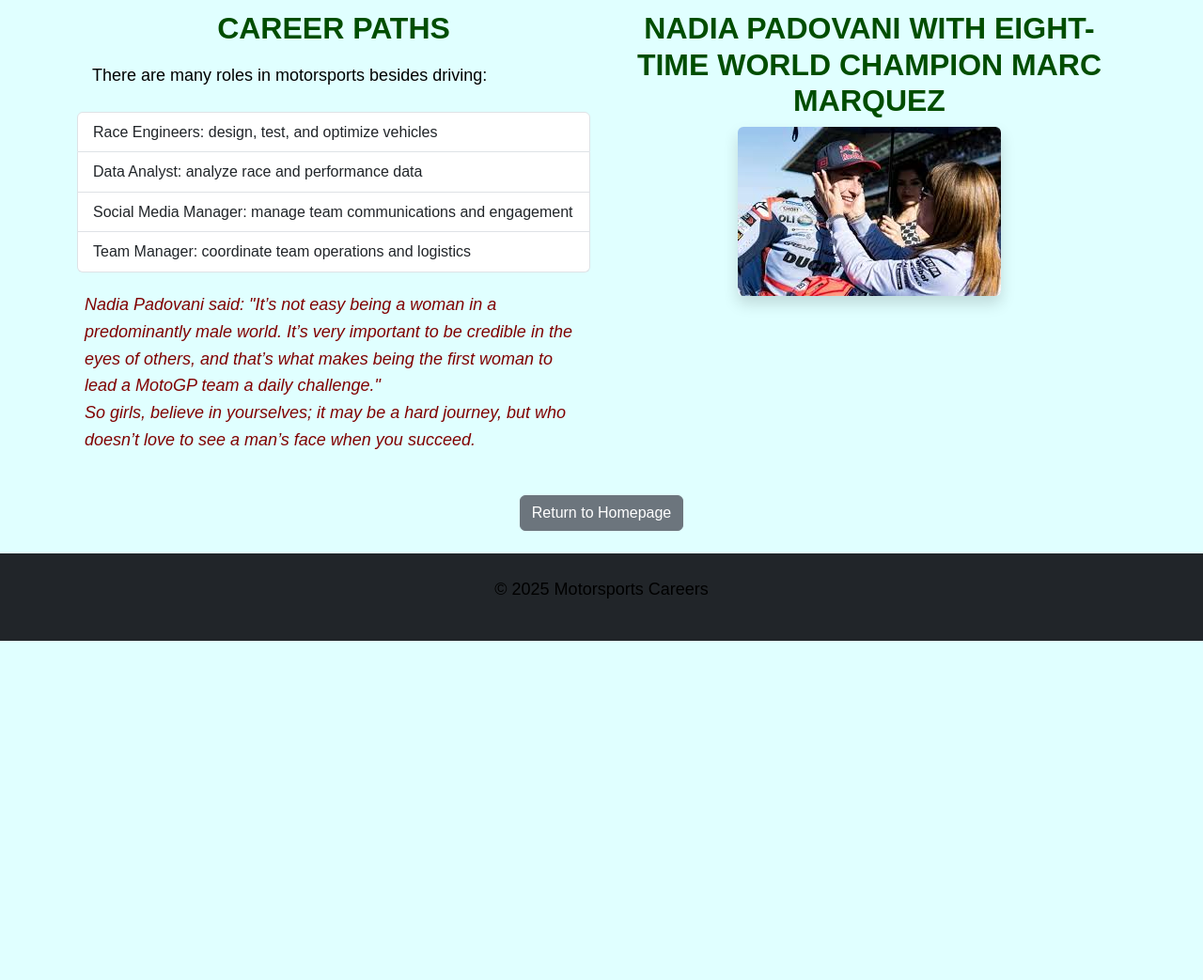
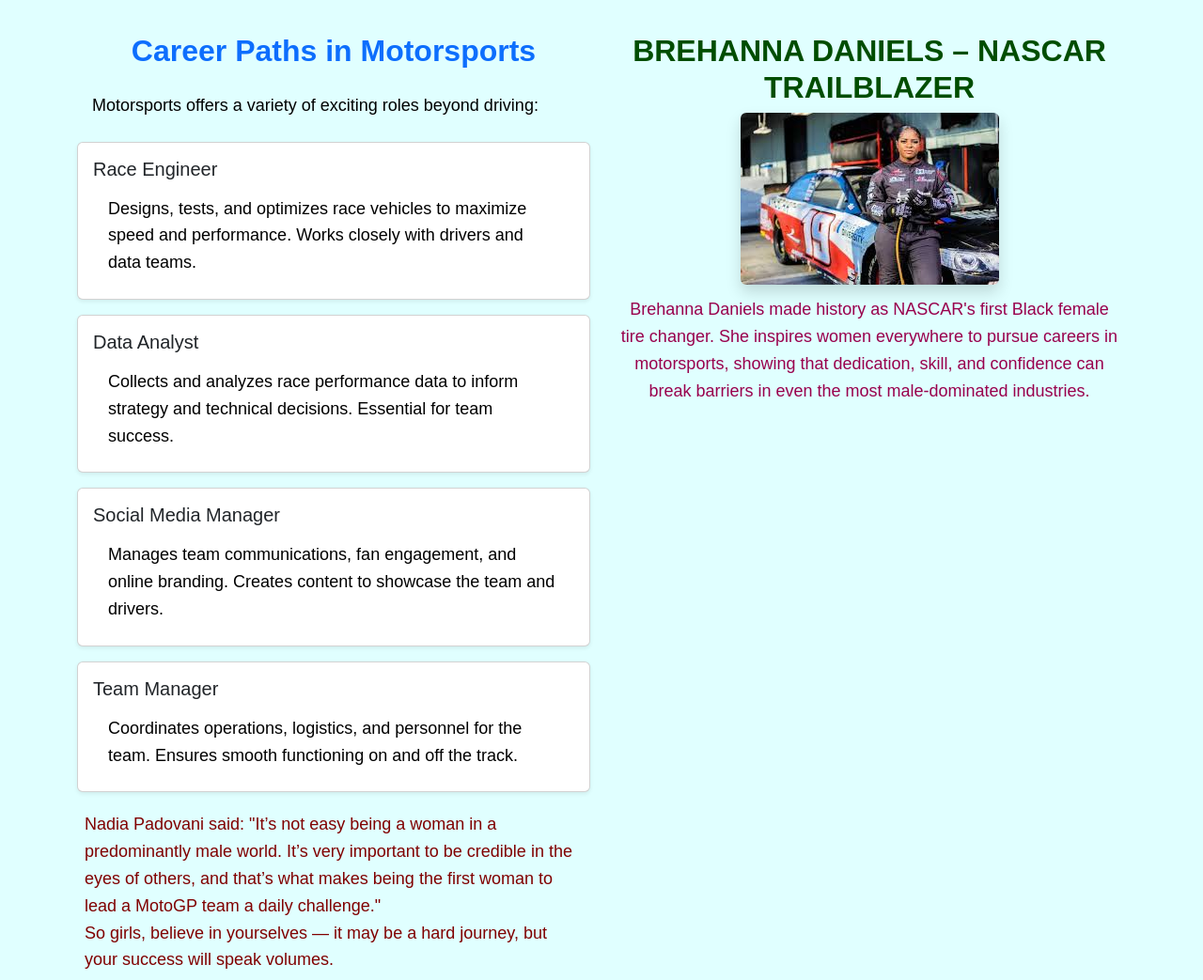
Before and after one commit to LauritaAM/womeninmotorsports, a plain HTML site: page page2.html in a window 1280 px wide. Shown: the part 520-1563 px from the top of the page at 94% size. Before the commit the page ends 1202 px from the top, so only its background shows below. Drawn offline with nearby package versions, Linux system fonts and the light colour scheme.

Commit message:
Added Brehanna Daniels picture

```diff
--- a/page2.html
+++ b/page2.html
@@ -7,9 +7,9 @@
   </head>
 
   <body>
-    <header class="bg-light py-4">
+    <header class="bg-primary text-white py-4 shadow-sm">
       <div class="container text-center">
-        <h1 class="section-title mb-3">Opportunities in Motorsports Careers</h1>
+        <h1 class="fw-bold mb-3">Opportunities in Motorsports</h1>
         <nav class="mb-3">
           <ul class="nav justify-content-center">
             <li class="nav-item"><a href="index.html" class="nav-link">Home</a></li>
@@ -20,27 +20,61 @@
       </div>
     </header>
 
-    <main class="container mt-4">
+    <main class="container my-5">
       <div class="row g-4">
         <section class="col-md-6">
-          <h2 class="section-title">Career Paths</h2>
-          <p>There are many roles in motorsports besides driving:</p>
-          <ul class="list-group mb-3">
-            <li class="list-group-item">Race Engineers: design, test, and optimize vehicles</li>
-            <li class="list-group-item">Data Analyst: analyze race and performance data</li>
-            <li class="list-group-item">Social Media Manager: manage team communications and engagement</li>
-            <li class="list-group-item">Team Manager: coordinate team operations and logistics</li>
-          </ul>
-          <p class="quote fst-italic">
+          <h2 class="text-primary fw-bold mb-3">Career Paths in Motorsports</h2>
+          <p>Motorsports offers a variety of exciting roles beyond driving:</p>
+
+           <div class="card mb-3 shadow-sm">
+            <div class="card-body">
+              <h5 class="card-title">Race Engineer</h5>
+              <p class="card-text">
+                Designs, tests, and optimizes race vehicles to maximize speed and performance. Works closely with drivers and data teams.
+              </p>
+            </div>
+          </div>
+
+            <div class="card mb-3 shadow-sm">
+            <div class="card-body">
+              <h5 class="card-title">Data Analyst</h5>
+              <p class="card-text">
+                Collects and analyzes race performance data to inform strategy and technical decisions. Essential for team success.
+              </p>
+            </div>
+          </div>
+
+            <div class="card mb-3 shadow-sm">
+            <div class="card-body">
+              <h5 class="card-title">Social Media Manager</h5>
+              <p class="card-text">
+                Manages team communications, fan engagement, and online branding. Creates content to showcase the team and drivers.
+              </p>
+            </div>
+          </div>
+          <div class="card mb-3 shadow-sm">
+            <div class="card-body">
+              <h5 class="card-title">Team Manager</h5>
+              <p class="card-text">
+                Coordinates operations, logistics, and personnel for the team. Ensures smooth functioning on and off the track.
+              </p>
+            </div>
+          </div>
+
+          <p class="quote mt-3">
             Nadia Padovani said: "It’s not easy being a woman in a predominantly male world. It’s very important to be credible in the eyes of others,
             and that’s what makes being the first woman to lead a MotoGP team a daily challenge."
-            <br>So girls, believe in yourselves; it may be a hard journey, but who doesn’t love to see a man’s face when you succeed.
+            <br>So girls, believe in yourselves — it may be a hard journey, but your success will speak volumes.
           </p>
         </section>
 
         <section class="col-md-6 text-center">
-          <h2 class="section-title">Nadia Padovani with eight-time world champion Marc Marquez</h2>
-          <img src="images/nadiapadovani.jpeg" alt="Nadia Padovani standing next to Marc Marquez" class="img-fluid rounded shadow">
+          <h2 class="section-title">Brehanna Daniels – NASCAR Trailblazer</h2>
+          <img src="images/pitcrew.jpeg" alt="Brehanna Daniels, NASCAR's first Black female tire changer" class="img-fluid rounded shadow">
+          <p class="mt-2 highlight">
+            Brehanna Daniels made history as NASCAR's first Black female tire changer. She inspires women everywhere to pursue careers in motorsports,
+            showing that dedication, skill, and confidence can break barriers in even the most male-dominated industries.
+          </p>
         </section>
       </div>
 
```
Also changed, not shown: images/pitcrew.jpeg (added).
